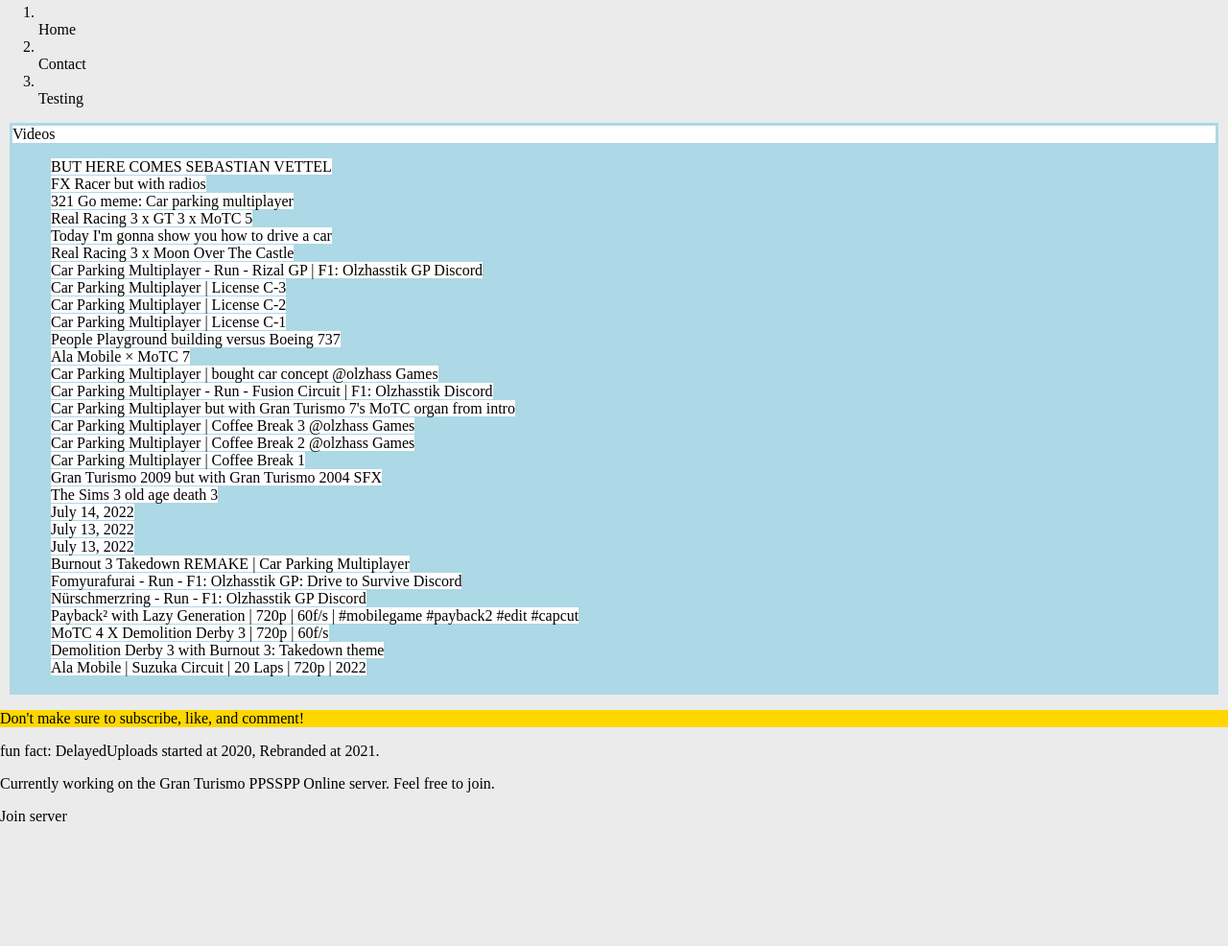
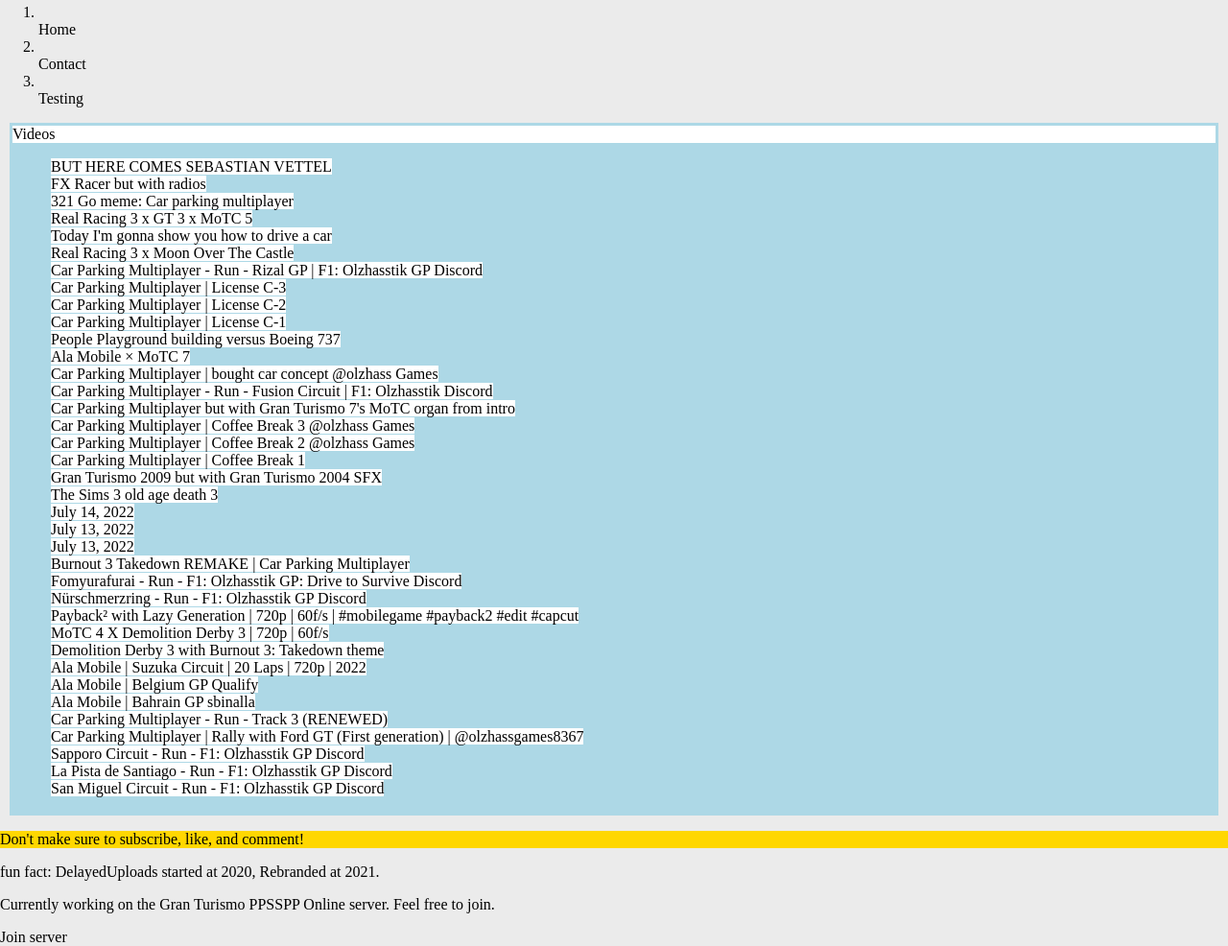
Before and after one commit to DelayedUploads/DelayedUpload-s-Website, a plain HTML site: page Index.html in a window 1280 px wide. Shown: the part 69-1055 px from the top of the page at 96% size. Before the commit the page ends 929 px from the top, so only its background shows below. Drawn offline with Linux system fonts and the light colour scheme.

Commit message:
Website version 1.4
7 videos were added

```diff
--- a/Index.html
+++ b/Index.html
@@ -50,6 +50,13 @@
                      <p></p><a href="https://www.youtube.com/watch?v=ypYTyeXIlsg" target="_blank">MoTC 4 X Demolition Derby 3 | 720p | 60f/s</a>
                      <p></p><a href="https://www.youtube.com/watch?v=Q75EUdl5rzg" target="_blank">Demolition Derby 3 with Burnout 3: Takedown theme</a>
                      <p></p><a href="https://www.youtube.com/watch?v=wV36plJW3-A" target="_blank">Ala Mobile | Suzuka Circuit | 20 Laps | 720p | 2022</a>
+                     <p></p><a href="https://www.youtube.com/watch?v=HK8omdZROj8" target="_blank">Ala Mobile | Belgium GP Qualify</a>
+                     <p></p><a href="https://www.youtube.com/watch?v=_eohn_oZ3Hc" target="_blank">Ala Mobile | Bahrain GP sbinalla</a>
+                     <p></p><a href="https://www.youtube.com/watch?v=d9kooKXumPM" target="_blank">Car Parking Multiplayer - Run - Track 3 (RENEWED)</a>
+                     <p></p><a href="https://www.youtube.com/watch?v=CjWhiXOUERE" target="_blank">Car Parking Multiplayer | Rally with Ford GT (First generation) | @olzhassgames8367</a>
+                     <p></p><a href="https://www.youtube.com/watch?v=T-cM08LQk0k" target="_blank">Sapporo Circuit - Run - F1: Olzhasstik GP Discord</a>
+                     <p></p><a href="https://www.youtube.com/watch?v=w_bFBfaztJA" target="_blank">La Pista de Santiago - Run - F1: Olzhasstik GP Discord</a>
+                     <p></p><a href="https://www.youtube.com/watch?v=qdF57127wqc" target="_blank">San Miguel Circuit - Run - F1: Olzhasstik GP Discord</a>
                   </ol>
                 </div>
                 <div class="BottomVideoText">
```
